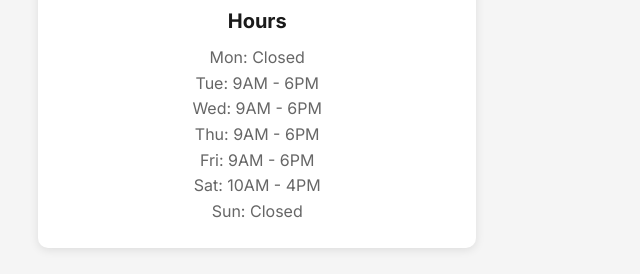
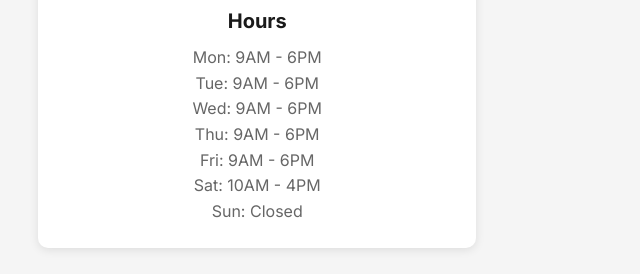
Before and after one commit to 43industries/SMARTFIX, a plain HTML site: page public/index.html in a window 1280 px wide. Shown: the part 3321-3595 px from the top of the page, 22-662 px from the left. Drawn offline with Linux system fonts and the light colour scheme.

Commit message:
Open Monday business hours (9AM - 6PM)
Co-authored-by: Cursor <cursoragent@cursor.com>

```diff
--- a/public/index.html
+++ b/public/index.html
@@ -118,7 +118,7 @@
                     <div class="info-card">
                         <div class="info-icon">🕒</div>
                         <h3>Hours</h3>
-                        <p id="contact-hours">Mon: Closed<br>Tue: 9AM - 6PM<br>Wed: 9AM - 6PM<br>Thu: 9AM - 6PM<br>Fri: 9AM - 6PM<br>Sat: 10AM - 4PM<br>Sun: Closed</p>
+                        <p id="contact-hours">Mon: 9AM - 6PM<br>Tue: 9AM - 6PM<br>Wed: 9AM - 6PM<br>Thu: 9AM - 6PM<br>Fri: 9AM - 6PM<br>Sat: 10AM - 4PM<br>Sun: Closed</p>
                     </div>
                 </div>
             </div>
```
